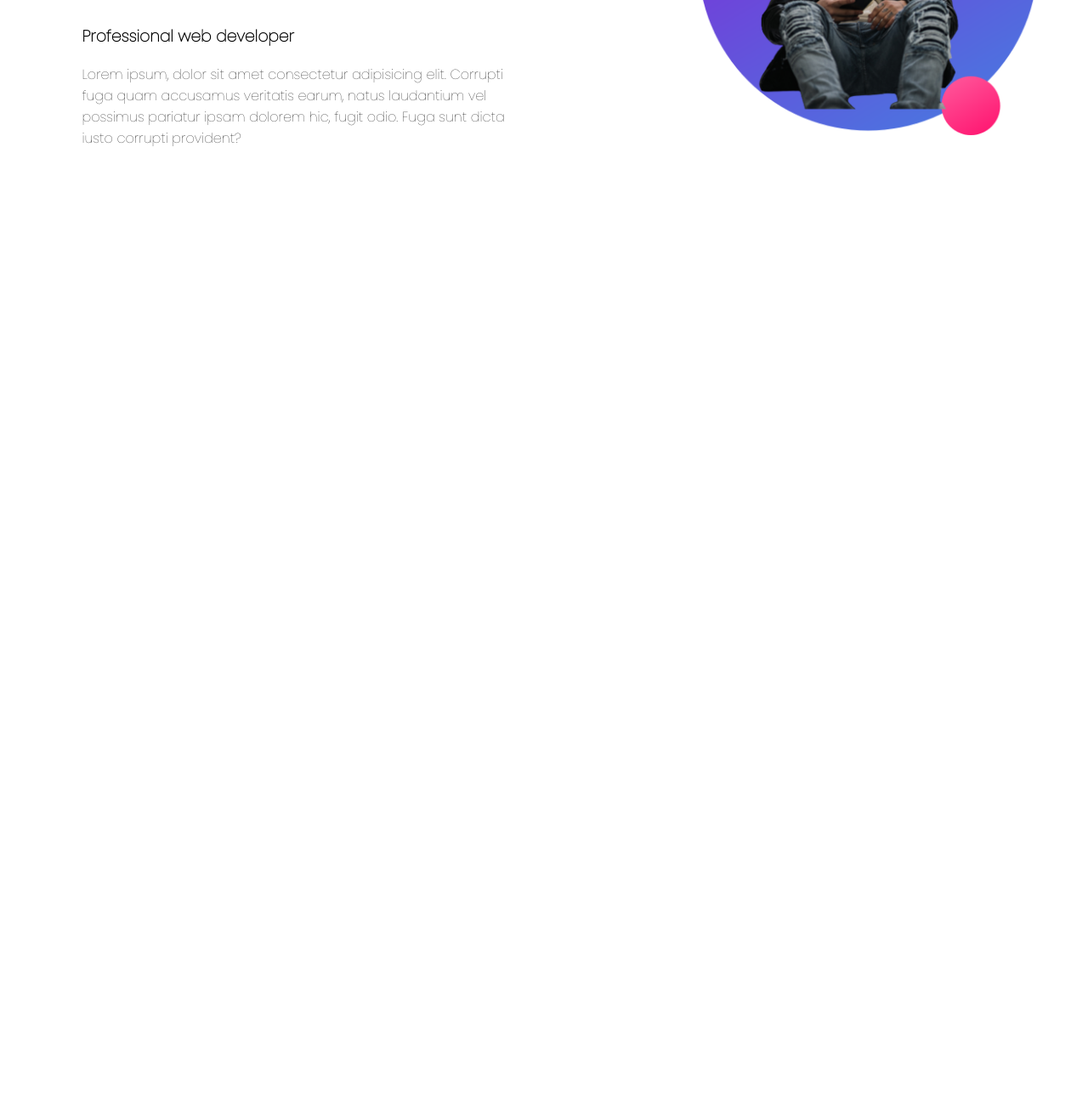
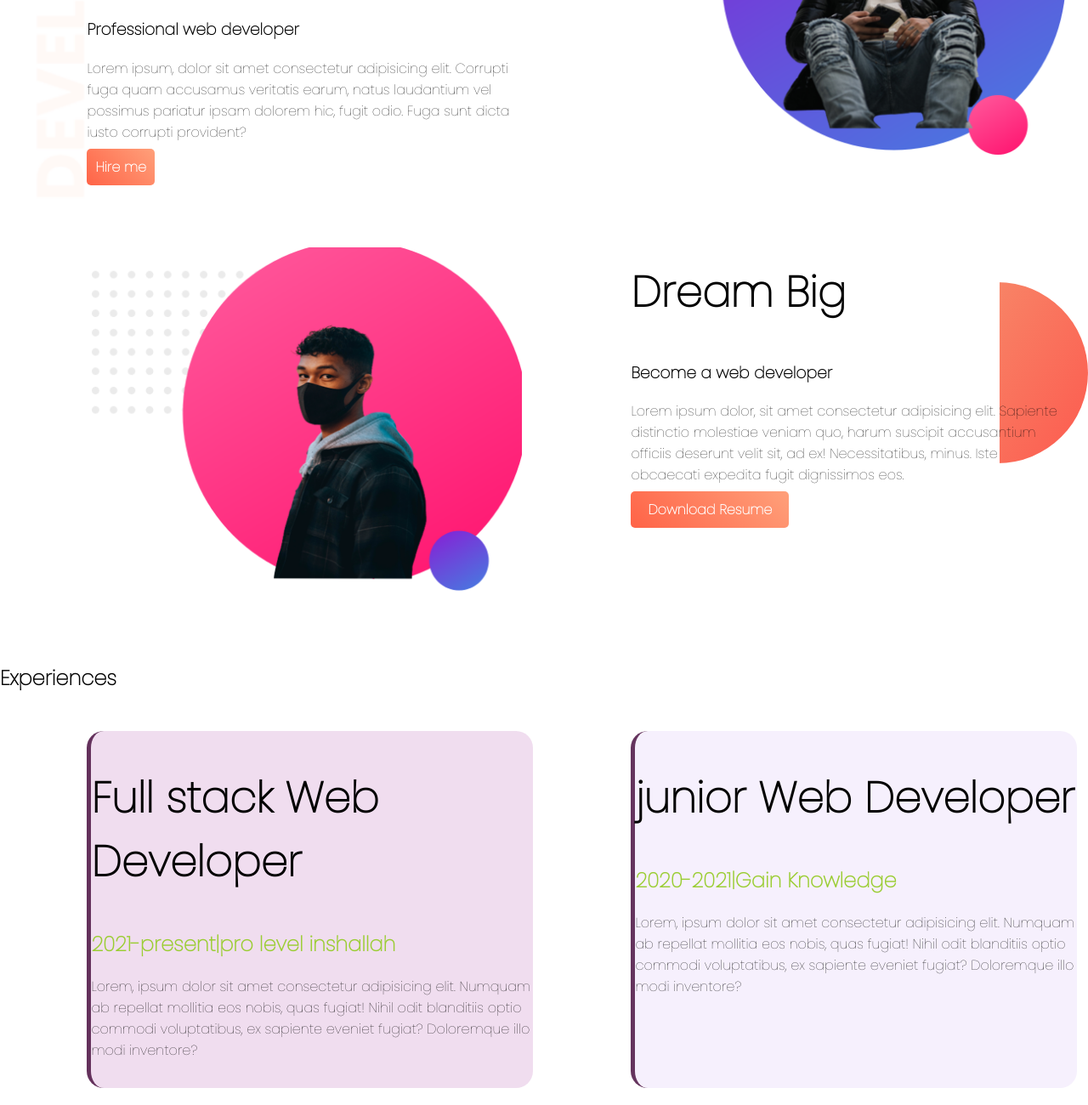
Before and after one commit to mdmamun-bd/web-portfolio, a plain HTML site: page index.html in a window 1280 px wide. Shown: the part 280-1580 px from the top of the page at 85% size. Before the commit the page ends 800 px from the top, so only its background shows below. Drawn offline with Linux system fonts and the light colour scheme.

Commit message:
last time

```diff
--- a/index.html
+++ b/index.html
@@ -10,7 +10,7 @@
 </head>
 
 <body>
-    <section>
+    <section class="top-part">
         <div class="half-width">
 
             <h1>Welcome To</h1>
@@ -21,6 +21,7 @@
             <p>Lorem ipsum, dolor sit amet consectetur adipisicing elit. Corrupti fuga quam accusamus veritatis earum,
                 natus laudantium vel possimus pariatur ipsam dolorem hic, fugit odio. Fuga sunt dicta iusto corrupti
                 provident?</p>
+            <a href="https://www.linkedin.com/in/md-rashedul-islam-mamun-93a415191/">Hire me</a>
         </div>
 
         <div class="half-width">
@@ -30,6 +31,56 @@
     </section>
 
 
+<section class="second-part">
+
+    <div class="half-width">
+
+        <img src="images/image2.png" alt="">
+    </div>
+  <div class="middle-width">
+
+    <h1>
+        Dream Big
+    </h1>
+    <h3>
+        Become a web developer
+    </h3>
+    <p>
+        Lorem ipsum dolor, sit amet consectetur adipisicing elit. Sapiente distinctio molestiae veniam quo, harum suscipit accusantium officiis deserunt velit sit, ad ex! Necessitatibus, minus. Iste obcaecati expedita fugit dignissimos eos.
+    </p>
+    <a href="https://www.linkedin.com/in/md-rashedul-islam-mamun-93a415191/">Download Resume</a>
+
+  </div>
+
+
+
+
+</section>
+<section class="last-part">
+<h2 >Experiences</h2>
+<div class="half-width">
+    <div id="junior1">
+        <h1>Full stack Web Developer</h1>
+        <h2  class="high">2021-present|pro level inshallah</h2>
+        <p>Lorem, ipsum dolor sit amet consectetur adipisicing elit. Numquam ab repellat mollitia eos nobis, quas fugiat! Nihil odit blanditiis optio commodi voluptatibus, ex sapiente eveniet fugiat? Doloremque illo modi inventore?</p>
+    </div>
+
+
+</div>
+<div class="half-width">
+    <div id="junior">
+        <h1>junior Web Developer</h1>
+    <h2 class="high">2020-2021|Gain Knowledge</h2>
+    <p>Lorem, ipsum dolor sit amet consectetur adipisicing elit. Numquam ab repellat mollitia eos nobis, quas fugiat! Nihil odit blanditiis optio commodi voluptatibus, ex sapiente eveniet fugiat? Doloremque illo modi inventore?</p>
+
+
+    </div>
+
+
+</div>
+
+</section>
+
 </body>
 
 </html>
--- a/style.css
+++ b/style.css
@@ -1,7 +1,20 @@
 @import url('https://fonts.googleapis.com/css2?family=Poppins:wght@100&display=swap');
 body{
-
+    margin: 0px;
+    padding: 0px;
     font-family: 'Poppins', sans-serif;
+}
+section{
+    height: 500px;
+    padding-bottom: 20px;
+}
+.top-part{
+    background-image: url("images/top-banner.png");
+    height: 500px;
+    width: auto;
+    background-size: cover;
+    background-repeat: no-repeat;
+    object-fit: cover;
 }
 h1{
     font-size: 50px;
@@ -13,9 +26,84 @@ h1{
 .half-width{
     width: 40%;
     float: left;
-    margin-left: 5%;
+    margin-left: 6%;
     padding: 2%;
 }
 .half-width img{
+    margin-top: 5%;
     width: 100%;
 }
+
+.half-width a{
+
+    background: linear-gradient(45deg,tomato,lightsalmon);
+    text-decoration: none;
+
+    padding:10px;
+    text-align: center;
+    border-radius: 5px;
+    color: white;
+    font-weight: bold;
+}
+.half-width a:hover{
+    background: chartreuse;
+    border-left: 5px solid black;
+}
+.second-part{
+
+    height: 500px;
+    width: auto;
+    background-size: cover;
+    background-repeat: no-repeat;
+    object-fit: cover;
+}
+.middle-width {
+    background-image: url("images/exp-bg.png");
+    background-repeat: no-repeat;
+    background-position-x: right;
+    background-position-y: center;
+    width: 40%;
+    float: left;
+    margin-left: 6%;
+    padding: 2%;
+
+}
+
+.middle-width a{
+    background: linear-gradient(45deg,tomato,lightsalmon);
+    text-decoration: none;
+
+    padding:10px 20px;
+
+    text-align: center;
+    border-radius: 5px;
+    color: white;
+    font-weight: bold;
+}
+.last-part{
+    height: 500px;
+    width: auto;
+
+}
+#junior1{
+
+    position: absolute;
+    width: 520px;
+    height: 420px;
+
+    background:#F0DDEF;
+    border-radius: 20px;
+    border-left:5px solid rgba(77, 22, 68, 0.86);
+
+}
+#junior{
+
+position: absolute;
+width: 520px;
+height: 420px;
+
+background: #F6F0FD;
+border-radius: 20px;
+border-left:5px solid rgba(77, 22, 68, 0.86);
+
+}
```
Also changed, not shown: images/exp-bg.png (added), images/image2.png (added), images/top-banner.png (added), 1 other file.
